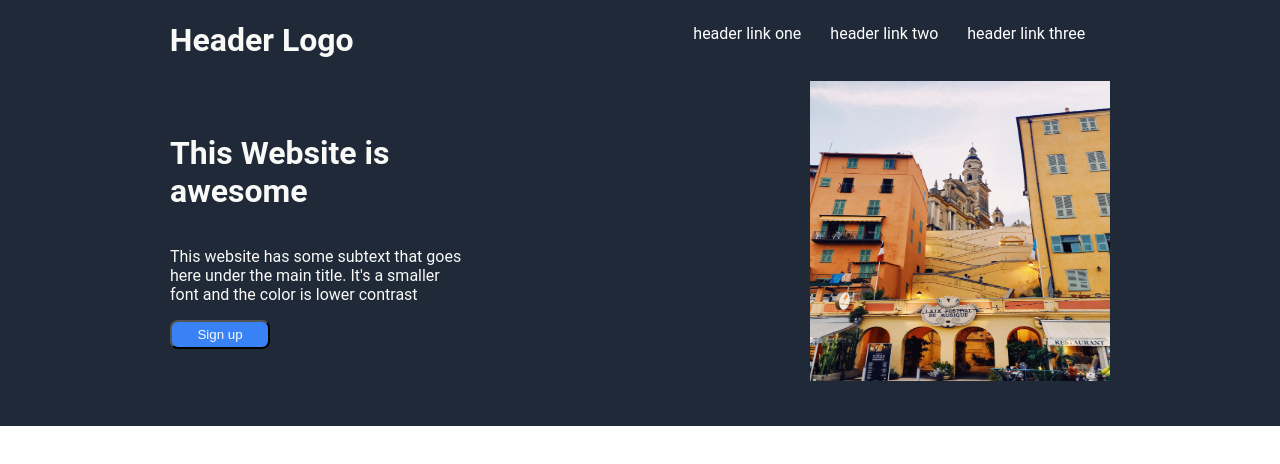
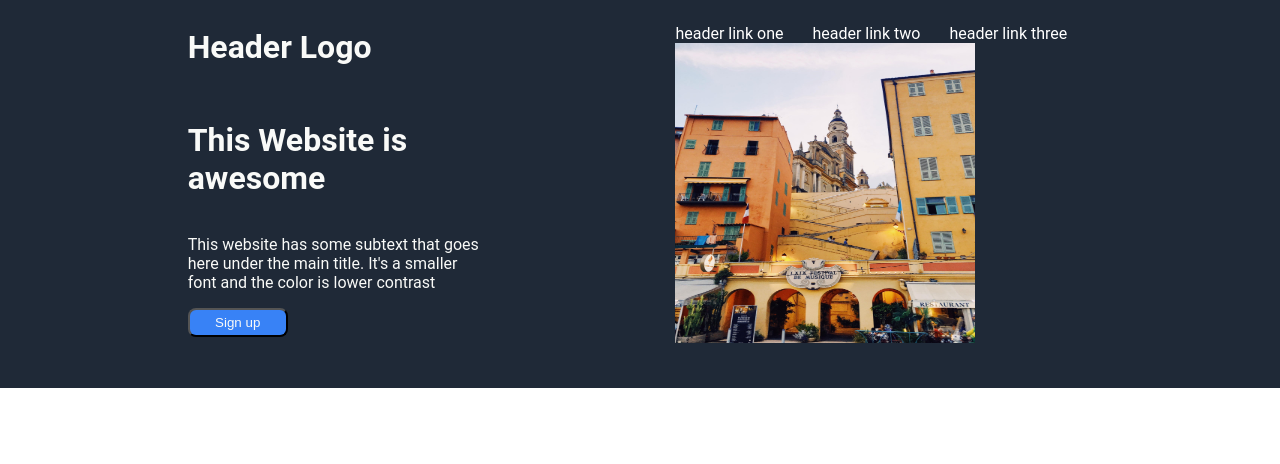
Before and after one commit to jlionbridge1/webpage-project, a plain HTML site: page index.html in a window 1280 px wide. Drawn offline with Linux system fonts and the light colour scheme.

Commit message:
Reorganize code to correct flexboxes in header

```diff
--- a/index.html
+++ b/index.html
@@ -9,22 +9,22 @@
 </head>
 <body>
     <div class="header">
-        <div class="bar">
+        <div class="left">
             <h1 class="logo">Header Logo</h1>
+            <div class="hero">
+                <h1 class="title">This Website is awesome</h1>
+                <p class="text">This website has some subtext that goes here under the main title. It's a smaller font and the color is lower contrast</p>
+               <button>Sign up</button>
+              </div>
 
-            <div class="links">
-             <a href="https://cdn.statically.io/gh/TheOdinProject/curriculum/81a5d553f4073e593d23a6ab00d50eef8620796d/foundations/html_css/project/imgs/01.png">header link one</a>
-             <a href="https://cdn.statically.io/gh/TheOdinProject/curriculum/81a5d553f4073e593d23a6ab00d50eef8620796d/foundations/html_css/project/imgs/02.png">header link two</a>
-             <a href="https://www.w3schools.com/css/css3_borders.asp">header link three</a>
-            </div>
      </div>
-     <div class="body">
-        <div class="hero">
-          <h1 class="title">This Website is awesome</h1>
-          <p class="text">This website has some subtext that goes here under the main title. It's a smaller font and the color is lower contrast</p>
-         <button>Sign up</button>
-        </div>
-          <img src="image one.jpeg" alt="City Skyline">
+     <div class="right">
+        <div class="links">
+            <a href="https://cdn.statically.io/gh/TheOdinProject/curriculum/81a5d553f4073e593d23a6ab00d50eef8620796d/foundations/html_css/project/imgs/01.png">header link one</a>
+            <a href="https://cdn.statically.io/gh/TheOdinProject/curriculum/81a5d553f4073e593d23a6ab00d50eef8620796d/foundations/html_css/project/imgs/02.png">header link two</a>
+            <a href="https://www.w3schools.com/css/css3_borders.asp">header link three</a>
+           </div>
+          <img class="head-image" src="image one.jpeg" alt="City Skyline">
         </div>
         </div>
 
--- a/styles.css
+++ b/styles.css
@@ -6,7 +6,8 @@ body {
 
 .header {
     padding-bottom: 45px;
-
+    display: flex;
+    justify-content: space-evenly;
 }
 
 .header, .footer {
@@ -15,9 +16,10 @@ body {
 
 }
 
-.header > .bar {
+.header > .left {
     display: flex;
     justify-content:space-around;
+    flex-direction: column;
 
 }
 
@@ -42,7 +44,7 @@ body {
 
 }
 
-.body > img {
+.head-image {
     width: 300px;
     height: 300px;
 
@@ -68,7 +70,9 @@ a:link, a:visited {
 
 }
 
-.body {
+.right {
     display: flex;
+    flex-direction: column;
     justify-content:space-around;
+
 }
```
